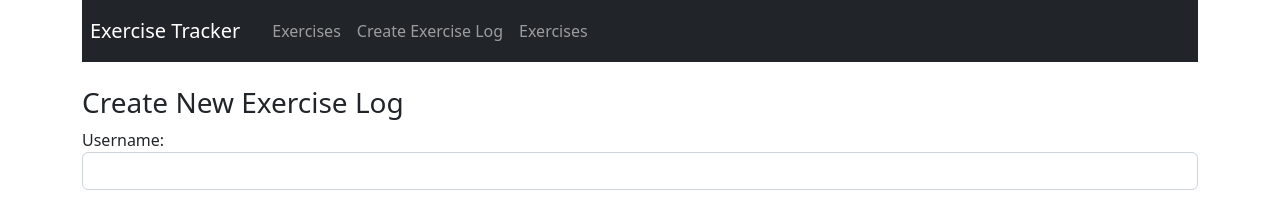
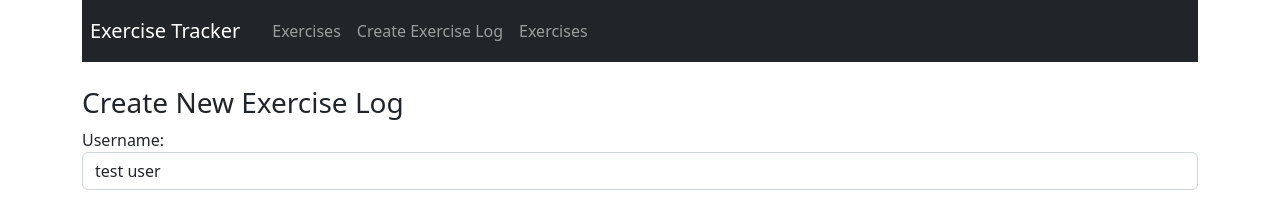
Before and after one commit to daniel-avzaradel/mern-exercise-tracker, a React (Create React App) app: page /create in a window 1280 px wide. Shown: the top 218 px of the page. Built offline with nearby package versions, Linux system fonts and the light colour scheme; the HTML template or start-up script is replaced by a standard one.

Commit message:
created test form

```diff
--- a/src/components/create-exercise.component.js
+++ b/src/components/create-exercise.component.js
@@ -3,9 +3,9 @@ import DatePicker from 'react-datepicker';
 import 'react-datepicker/dist/react-datepicker.css';
 
 const CreateExercise = () => {
-  const [users, setUsers] = useState([]);
+  const [users, setUsers] = useState(['test user']);
 
-  const [username, setUsername] = useState('user');
+  const [username, setUsername] = useState('test user');
   const [description, setDescription] = useState();
   const [duration, setDuration] = useState();
   const [date, setDate] = useState(new Date());
@@ -14,12 +14,31 @@ const CreateExercise = () => {
     setUsername(e.target.value);
   };
 
+  const changeDescription = (e) => {
+    setDescription(e.target.value);
+  };
+
+  const changeDuration = (e) => {
+    setDuration(Number(e.target.value));
+  };
+
   const changeDate = (date) => {
     setDate(date);
   };
 
   const handleSumbit = (e) => {
     e.preventDefault();
+
+    const exercise = {
+      username: username,
+      description: description,
+      duration: duration,
+      date: date,
+    };
+
+    console.log(exercise);
+
+    window.location = '/';
   };
 
   return (
@@ -34,17 +53,35 @@ const CreateExercise = () => {
             required
             className="form-control"
             onChange={changeUsername}
-          ></select>
+          >
+            {users.map((user) => {
+              return (
+                <option key={user} value={user}>
+                  {user}
+                </option>
+              );
+            })}
+          </select>
         </div>
         <br />
         <div className="form-group">
           <label htmlFor="">Description: </label>
-          <input type="text" className="form-control" value={description} />
+          <input
+            type="text"
+            className="form-control"
+            value={description}
+            onChange={changeDescription}
+          />
         </div>
         <br />
         <div className="form-group">
           <label htmlFor="">Duration (in minutes): </label>
-          <input type="text" className="form-control" value={duration} />
+          <input
+            type="text"
+            className="form-control"
+            value={duration}
+            onChange={changeDuration}
+          />
         </div>
         <br />
         <div className="form-group">
```
